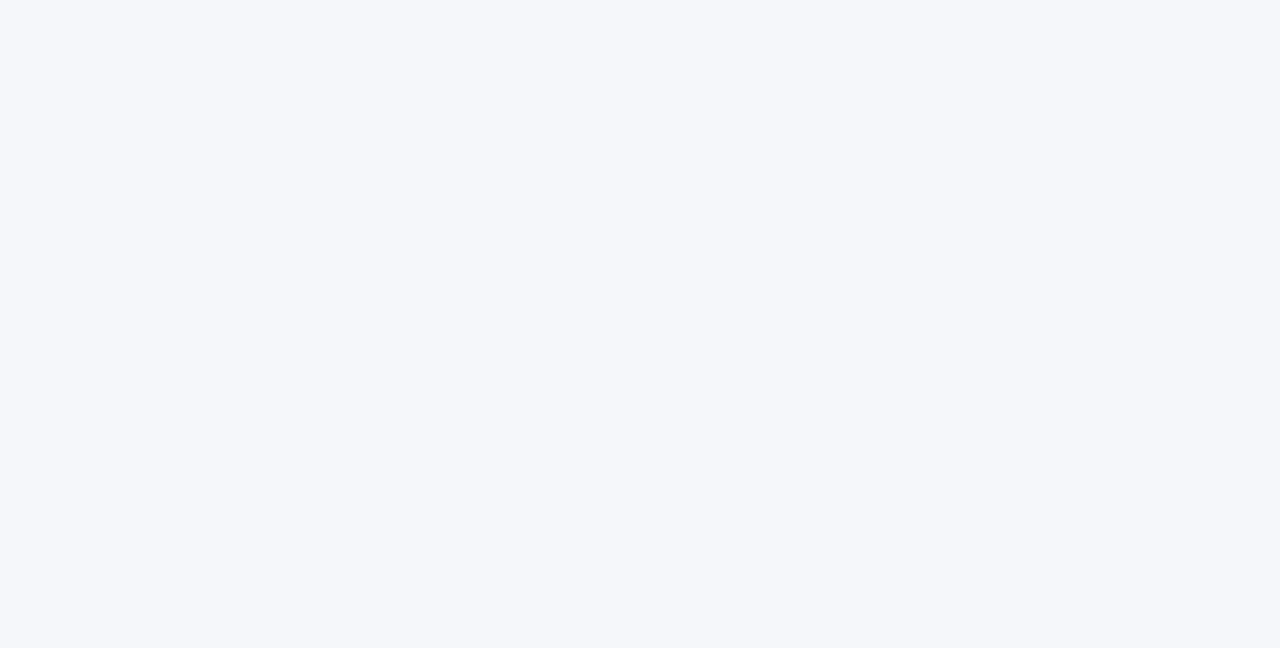
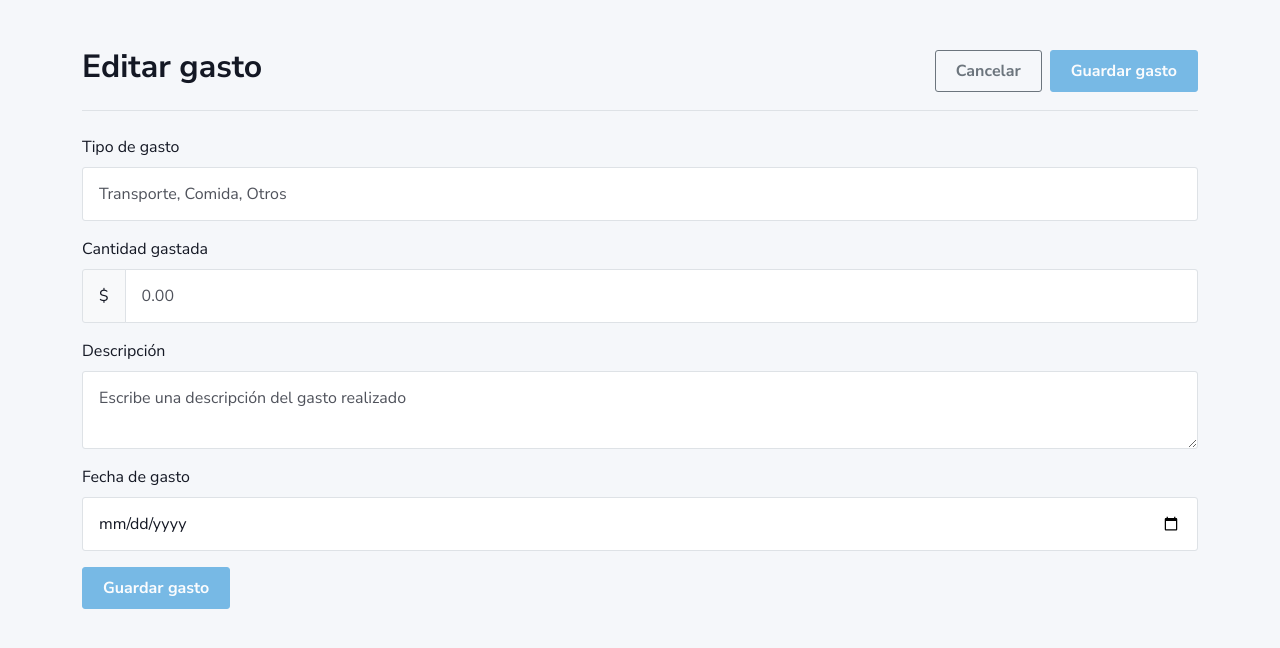
Before and after one commit to VelosoN97/CRUD-Gastos-Laravel-Angular-Frontend, an Angular app: page /gastos/1/editar in a window 1280 px wide. Before the commit this address led to /. Shown: the top 648 px of the page. Built offline with nearby package versions, Linux system fonts and the light colour scheme; no server answers.

Commit message:
Commit 8 - Creación de las funcionalidades de editar y eliminar

```diff
--- a/src/app/app-routing.module.ts
+++ b/src/app/app-routing.module.ts
@@ -5,7 +5,8 @@ import { FormComponent } from './components/form/form.component';
 
 const routes: Routes = [
   { path: 'gastos', component: ExpenseListComponent },
-  { path: 'gastos/nuevo', component: FormComponent}
+  { path: 'gastos/nuevo', component: FormComponent},
+  { path: 'gastos/:id/editar', component: FormComponent}
 ];
 
 @NgModule({
--- a/src/app/components/expense-list/expense-list.component.html
+++ b/src/app/components/expense-list/expense-list.component.html
@@ -31,7 +31,7 @@
                     <td class="table-data-action">
                         <div>
                             <a [routerLink]="['/gastos', expense.id, 'editar']"><i class="ri-edit-box-line"></i></a>
-                            <button class="btn btn-link p-0"><i class="ri-delete-bin-2-line"></i></button>
+                            <button (click)="deleteExpense(expense.id)" class="btn btn-link p-0"><i class="ri-delete-bin-2-line"></i></button>
                         </div>
                     </td>
                 </tr>
--- a/src/app/components/expense-list/expense-list.component.ts
+++ b/src/app/components/expense-list/expense-list.component.ts
@@ -19,6 +19,13 @@ export class ExpenseListComponent implements OnInit {
       this.loadDataIntoTable();
   }
 
+  deleteExpense(id: number): void{
+    this.expenseService.deleteExpense(id).subscribe(response => {
+      this.expenses = this.expenses.filter(expense => expense.id != id);
+      this.calculeTotal();
+    });
+  }
+
   private loadDataIntoTable(): void {
     this.expenseService.getExpenses().subscribe(expenses => {
       this.expenses = expenses;
--- a/src/app/components/form/form.component.html
+++ b/src/app/components/form/form.component.html
@@ -1,5 +1,5 @@
 <div class="d-flex align-items-center justify-content-between flex-wrap mt-5 mb-4 border-bottom">
-    <h2 class="section-title mb-4">Nuevo gasto</h2>
+    <h2 class="section-title mb-4">{{ getFormTitle() }}</h2>
     <div class="d-flex gap-2 mb-3">
         <a routerLink="/gastos" class="btn btn-outline-secondary">Cancelar</a>
         <button
--- a/src/app/components/form/form.component.ts
+++ b/src/app/components/form/form.component.ts
@@ -1,30 +1,42 @@
-import { Component } from '@angular/core';
+import { Component, OnInit } from '@angular/core';
 import { FormControl, FormGroup, Validators } from '@angular/forms';
 import { ExpenseService } from '../../services/expense.service';
-import { Router } from '@angular/router';
+import { ActivatedRoute, Router } from '@angular/router';
 
 @Component({
   selector: 'app-form',
   templateUrl: './form.component.html',
   styleUrl: './form.component.scss'
 })
-export class FormComponent {
+export class FormComponent implements OnInit {
   expenseForm: FormGroup = new FormGroup({
     type: new FormControl('', [Validators.required, Validators.maxLength(100)]),
     amount: new FormControl('', Validators.required),
     description: new FormControl('', Validators.required),
     expense_date: new FormControl('', Validators.required)
   });
+  expenseId?: number;
 
   constructor(
     private expenseService: ExpenseService,
-    private router: Router
+    private router: Router,
+    private route: ActivatedRoute
   ){}
 
+  ngOnInit(): void {
+      this.loadDataIntoForm();
+  }
+
   saveExpense(): void{
-    this.expenseService.createExpense(this.expenseForm.value).subscribe(expense => {
-      this.router.navigateByUrl('/gastos');
-    });
+    if(this.expenseId){
+      this.expenseService.updateExpense(this.expenseId, this.expenseForm.value).subscribe(expense => {
+        this.router.navigateByUrl('/gastos');
+      });
+    } else {
+      this.expenseService.createExpense(this.expenseForm.value).subscribe(expense => {
+        this.router.navigateByUrl('/gastos');
+      });
+    }
   }
 
   hasError(field: string): boolean{
@@ -46,4 +58,18 @@ export class FormComponent {
 
     return errors[0];
   }
+
+  getFormTitle(): string{
+    return this.expenseId ? 'Editar gasto' : 'Nuevo gasto';
+  }
+
+  private loadDataIntoForm(): void{
+    this.expenseId = Number(this.route.snapshot.paramMap.get('id'));
+
+    if(this.expenseId){
+      this.expenseService.getExpense(this.expenseId).subscribe(expense => {
+        this.expenseForm.patchValue(expense);
+      });
+    }
+  }
 }
```
